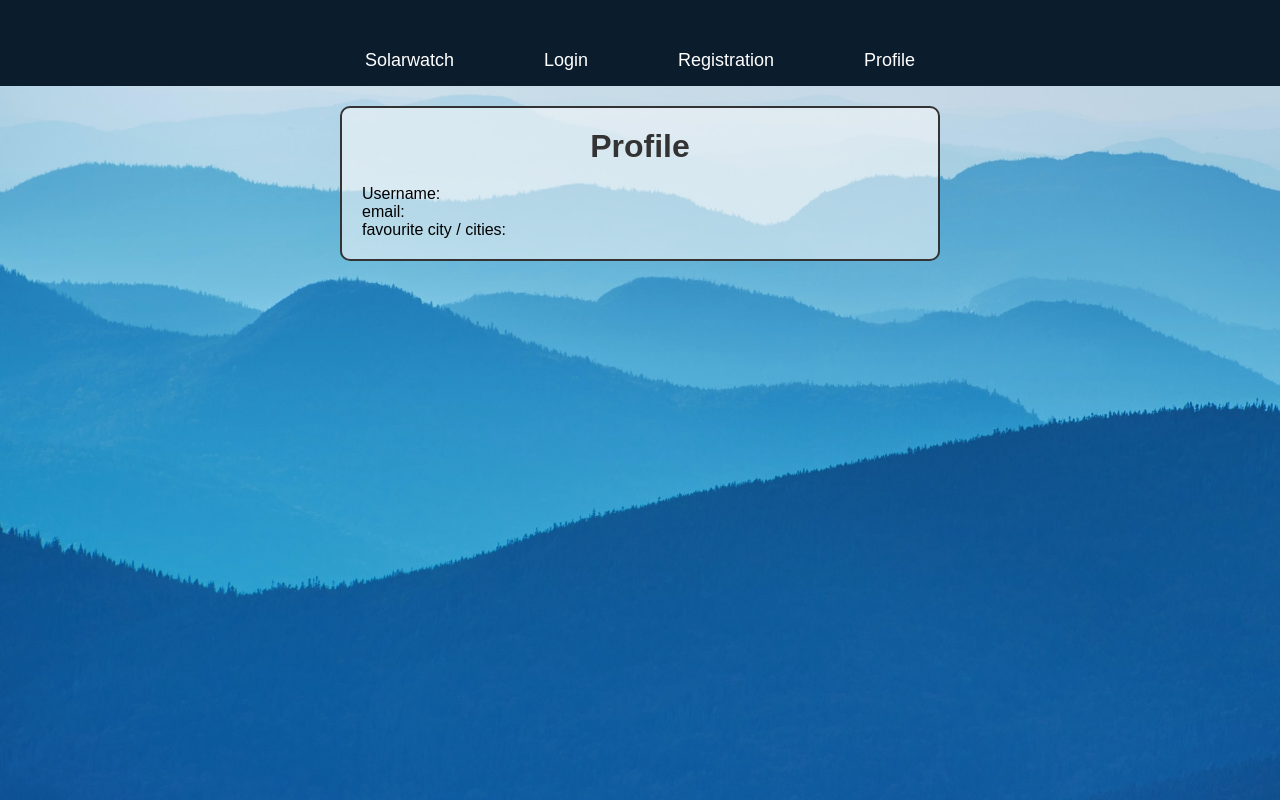
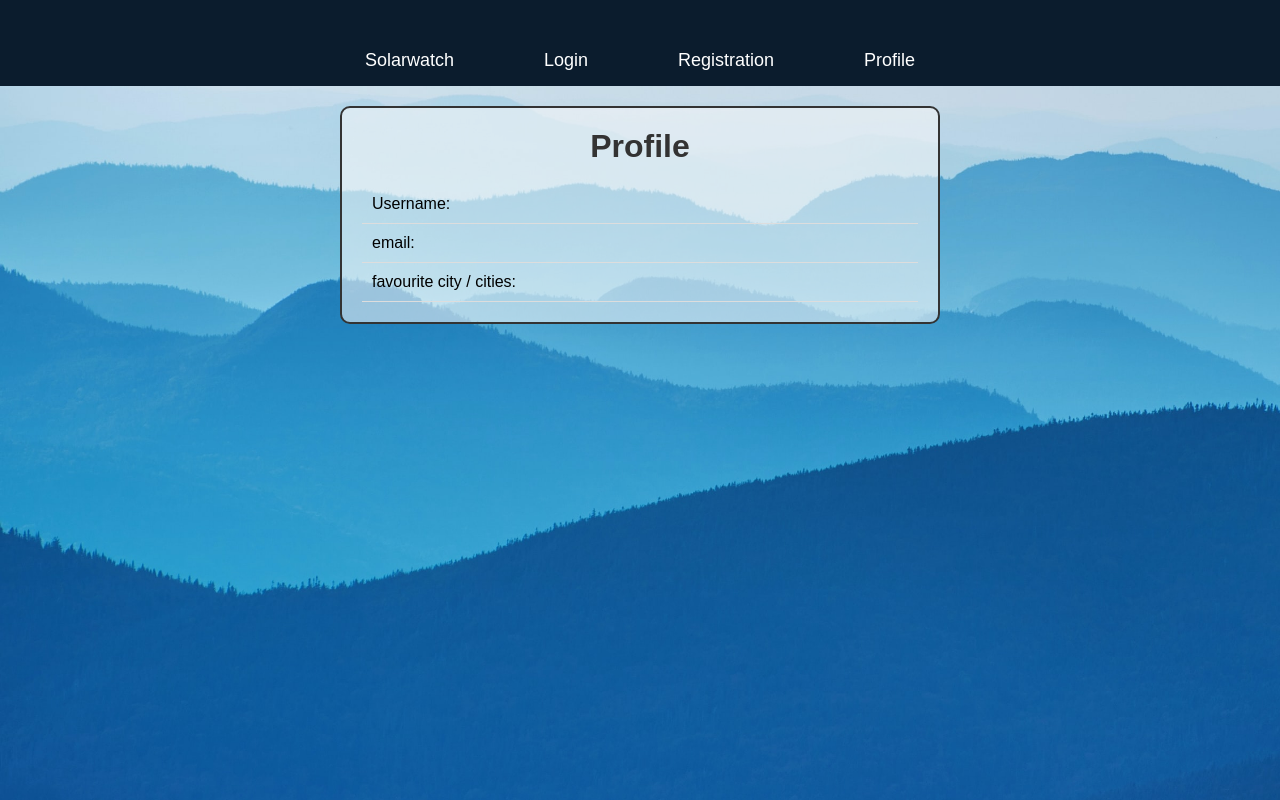
Before and after one commit to CodecoolGlobal/solarwatch-async-csharp-kovacskitti, a React (Vite) app in the folder SolarWatch_Frontend/: page /profile in a window 1280 px wide. Built offline with nearby package versions, Linux system fonts and the light colour scheme.

Commit message:
style: add table to DOM

```diff
--- a/SolarWatch_Frontend/src/pages/Profile.jsx
+++ b/SolarWatch_Frontend/src/pages/Profile.jsx
@@ -14,9 +14,7 @@ const Profile = () => {
               method: "GET",
               headers: {
                 "Content-Type": "application/json",
-                   Authorization: `Bearer ${localStorage.getItem(
-                     "accessToken"
-                   )}`,
+                Authorization: `Bearer ${localStorage.getItem("accessToken")}`,
               },
             }
           );
@@ -41,15 +39,28 @@ const Profile = () => {
   return (
     <div className="profile-container">
       <h2>Profile</h2>
-      <p>Username: {localStorage.userName}</p>
-      <p>email: {localStorage.userEmail}</p>
+      <table className="profile-table">
+        <tbody>
+          <tr>
+            <td>Username:</td>
+            <td>{localStorage.userName}</td>
+          </tr>
+          <tr>
+            <td>email:</td>
+            <td>{localStorage.userEmail} </td>
+          </tr>
+          <tr>
+            <td> favourite city / cities:</td>
+            <td>
               <ul>
-        favourite city / cities:
                 {favouriteCities.map((city) => (
                   <li>{city}</li>
                 ))}
               </ul>
-      <p></p>
+            </td>
+          </tr>
+        </tbody>
+      </table>
     </div>
   );
 };
```
Lines whose indentation alone changed are shown as unchanged.
